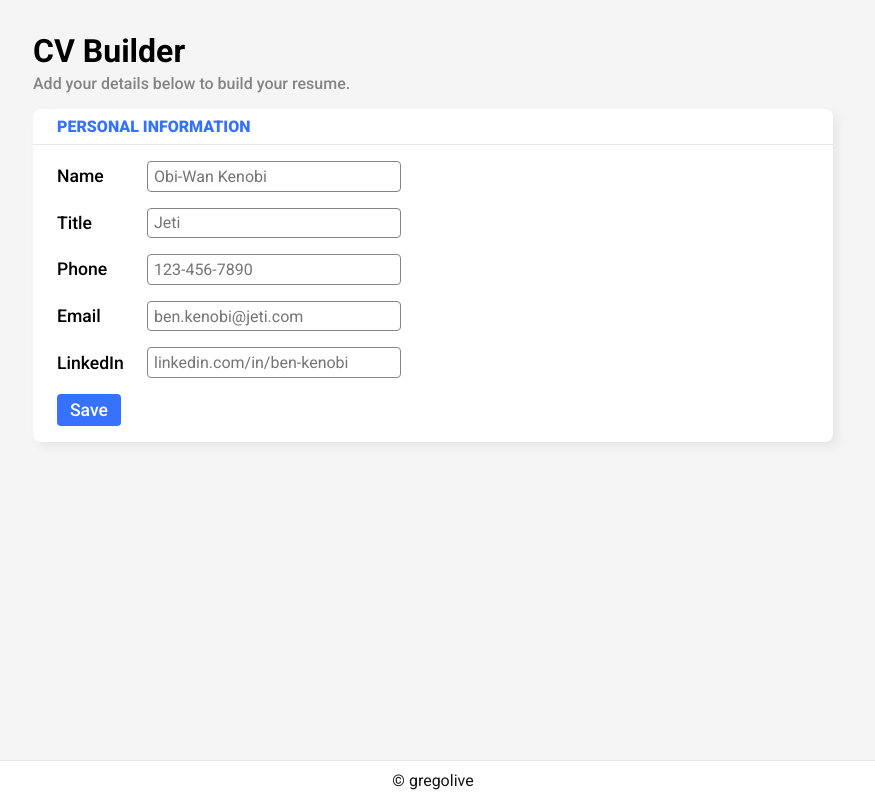
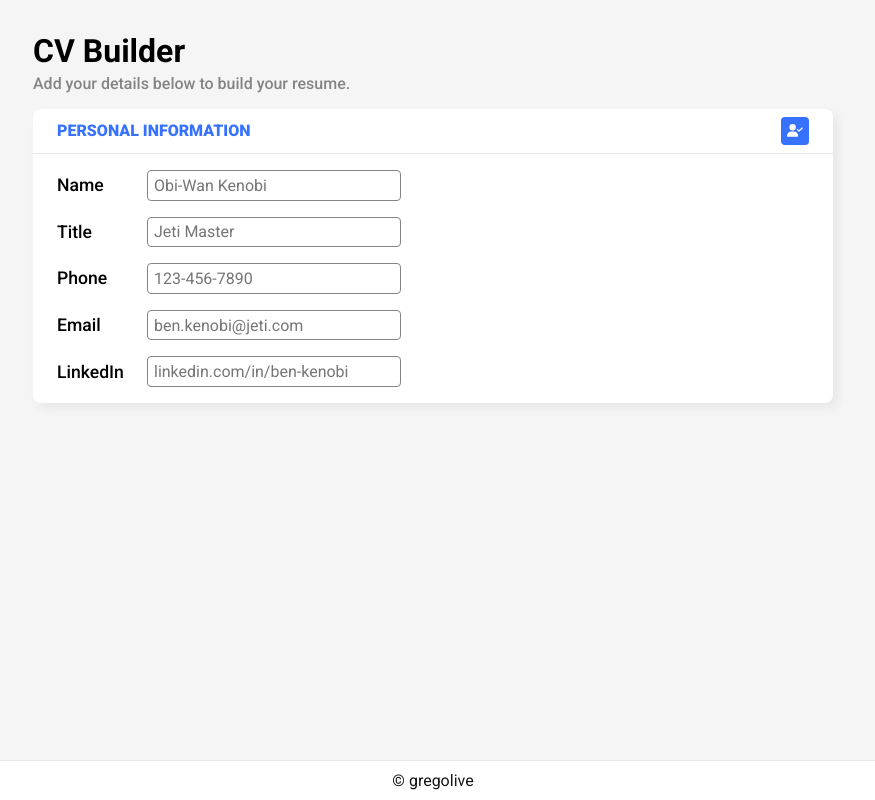
Before and after one commit to gregolive/cv-builder, a React (Create React App) app: page / in a window 1280 px wide. Shown: the whole page, without its empty margins (207-1082 px from the left). Built offline with nearby package versions, Linux system fonts and the light colour scheme.

Commit message:
Complete personal information section

```diff
--- a/src/App.css
+++ b/src/App.css
@@ -35,7 +35,7 @@ h1 {
   color: var(--secondary);
 }
 
-section {
+form, section {
   background-color: white;
   border-radius: 0.5rem;
   box-shadow: 5px 5px 8px var(--border);
@@ -49,30 +49,46 @@ h2 {
   border-bottom: 1px solid var(--border);
   margin: 0;
   padding: 0.5rem 1.5rem;
+  display: flex;
+  align-items: center;
+  justify-content: space-between;
 }
 
-form {
+fieldset {
+  margin: 0;
   padding: 1rem 1.5rem;
   display: flex;
   flex-direction: column;
   gap: 1rem;
+  border: none;
 }
 
-button {
+article {
+  padding: 1rem 1.5rem;
+  display: flex;
+  flex-direction: column;
+  gap: 0.8rem;
+}
+
+.btn {
   font-family: 'Roboto', sans-serif;
-  color: white;
-  background-color: var(--info);
-  font-size: 1.1rem;
   font-weight: 500;
   border: none;
   border-radius: 0.25rem;
-  height: 2rem;
-  width: 4rem;
+  aspect-ratio: 1;
   cursor: pointer;
 }
 
-button > svg {
-  margin-right: 0.2rem;
+.submit-btn {
+  font-size: 0.8rem;
+  color: white;
+  background-color: var(--info);
+}
+
+.edit-btn {
+  font-size: 1rem;
+  color: var(--info);
+  background-color: transparent;
 }
 
 @media screen and (max-width: 480px) {
--- a/src/App.js
+++ b/src/App.js
@@ -18,7 +18,7 @@ class App extends React.Component {
         <Footer text='gregolive' link='https://github.com/gregolive'/>
       </div>
     );
-  }
-}
+  };
+};
 
 export default App;
--- a/src/components/Input/Input.js
+++ b/src/components/Input/Input.js
@@ -17,8 +17,8 @@ class Input extends React.Component {
           onChange={(e) => handleChange(e)}
         />
       </label>
-    )
-  }
-}
+    );
+  };
+};
 
 export default Input;
--- a/src/components/PersonalInfo/PersonalInfo.css
+++ b/src/components/PersonalInfo/PersonalInfo.css
@@ -0,0 +1,35 @@
+.cv-name {
+  font-size: 1.5rem;
+}
+
+.cv-title {
+  color: var(--secondary);
+  font-size: 1.1rem;
+  font-weight: 500;
+  padding-top: 0.15rem;
+}
+
+.cv-contact {
+  font-size: 1rem;
+  display: grid;
+  grid-template-columns: repeat(2, 1fr);
+  gap: 0.3rem;
+}
+
+.contact-title {
+  font-weight: 600;
+}
+
+.linkedin {
+  grid-area: 1 / 2 / span 1 / span 1;
+}
+
+@media screen and (max-width: 768px) {
+  .cv-contact {
+    grid-template-columns: 1fr;
+  }
+
+  .linkedin {
+    grid-area: 3 / 1 / span 1 / span 1;
+  }
+}
--- a/src/components/PersonalInfo/PersonalInfo.js
+++ b/src/components/PersonalInfo/PersonalInfo.js
@@ -1,3 +1,4 @@
+import './PersonalInfo.css';
 import React from 'react';
 import Input from '../Input/Input.js';
 
@@ -6,6 +7,7 @@ class PersonalInfo extends React.Component {
     super();
 
     this.state = {
+      edit: true,
       name: '',
       title: '',
       phone: '',
@@ -13,8 +15,25 @@ class PersonalInfo extends React.Component {
       linkedin: '',
     };
 
+    this.storeState = this.storeState.bind(this);
+    this.fetchState = this.fetchState.bind(this);
     this.handleChange = this.handleChange.bind(this);
+    this.toggleEdit = this.toggleEdit.bind(this);
     this.onSubmit = this.onSubmit.bind(this);
+  };
+
+  storeState() {
+    localStorage.setItem('Personal', JSON.stringify(this.state));
+    console.log(this.state.edit)
+  };
+
+  fetchState() {
+    const savedState = JSON.parse(localStorage.getItem('Personal'));
+    if (typeof savedState !== 'undefined') {
+      this.setState({
+        ...savedState
+      });
+    }
   };
 
   handleChange(e) {
@@ -24,31 +43,74 @@ class PersonalInfo extends React.Component {
     }));
   };
 
+  toggleEdit() {
+    const newEdit = (this.state.edit) ? false : true;
+    this.setState((prevState) => ({
+      ...prevState,
+      edit: newEdit,
+    }), () => this.storeState());
+  }
+
   onSubmit(e) {
     e.preventDefault();
-    console.log(this.state)
+    this.toggleEdit();
+    this.forceUpdate();
+  };
+
+  componentDidMount(prevProps, prevState) {
+    if(prevState !== this.state) {
+      this.fetchState();
+      this.forceUpdate();
+    }
   };
 
   render() {
-    const { name, title, phone, email, linkedin } = this.state;
+    const { edit, name, title, phone, email, linkedin } = this.state;
 
-    return (
-      <section>
-        <h2>PERSONAL INFORMATION</h2>
+    const editMode = (
+      <form onSubmit={(e) => this.onSubmit(e)}>
+        <h2>
+          PERSONAL INFORMATION
+          <button type='submit' className='btn submit-btn'>
+            <i className="fa-solid fa-user-check"></i>
+          </button>
+        </h2>
 
-        <form onSubmit={(e) => this.onSubmit(e)}>
+        <fieldset>
           <Input label='Name' type='text' name='name' placeholder='Obi-Wan Kenobi' value={name} handleChange={this.handleChange} />
-          <Input label='Title' type='text' name='title' placeholder='Jeti' value={title} handleChange={this.handleChange} />
+          <Input label='Title' type='text' name='title' placeholder='Jeti Master' value={title} handleChange={this.handleChange} />
           <Input label='Phone' type='tel' name='phone' placeholder='123-456-7890' value={phone} handleChange={this.handleChange} />
           <Input label='Email' type='email' name='email' placeholder='ben.kenobi@jeti.com' value={email} handleChange={this.handleChange} />
           <Input label='LinkedIn' type='text' name='linkedin' placeholder='linkedin.com/in/ben-kenobi' value={linkedin} handleChange={this.handleChange} />
-          <button type='submit'>
-            Save
+        </fieldset>
+      </form>
+    );
+
+    const normalMode = (
+      <section>
+        <h2>
+          PERSONAL INFORMATION
+          <button type='button' className='btn edit-btn' onClick={this.toggleEdit}>
+            <i className="fa-solid fa-pen-to-square"></i>
           </button>
-        </form>
+        </h2>
+
+        <article className='personal-information'>
+          <div>
+            <strong className='cv-name'>{name}</strong>
+            <p className='cv-title'>{title}</p>
+          </div>
+          <div className='cv-contact'>
+            <p><span className='contact-title'>Phone:</span> {phone}</p>
+            <p><span className='contact-title'>E-mail:</span> {email}</p>
+            <p className='linkedin'><span className='contact-title'>LinkedIn:</span> {linkedin}</p>
+          </div>
+        </article>
       </section>
-    )
-  }
-}
+    );
+
+    return ((edit) ? editMode : normalMode);
+  };
+};
 
 export default PersonalInfo;
```
